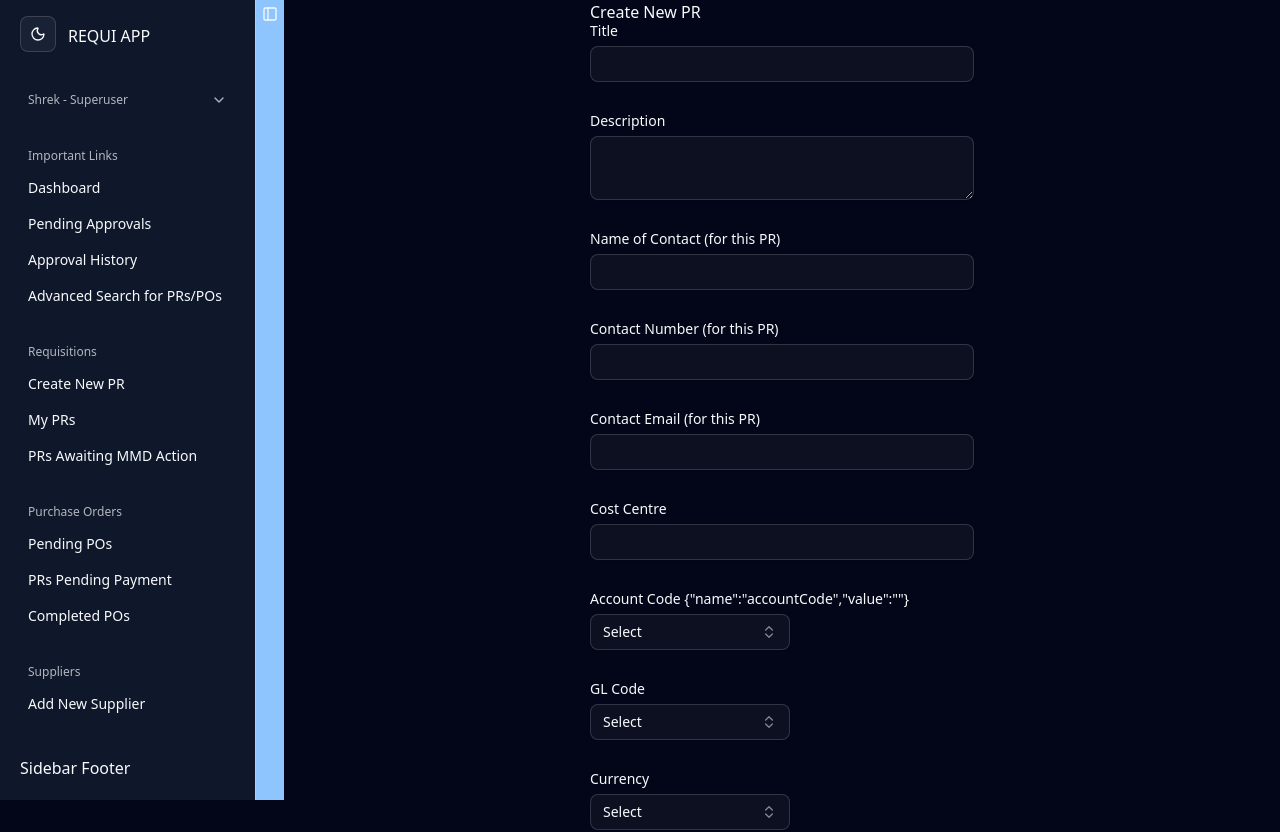
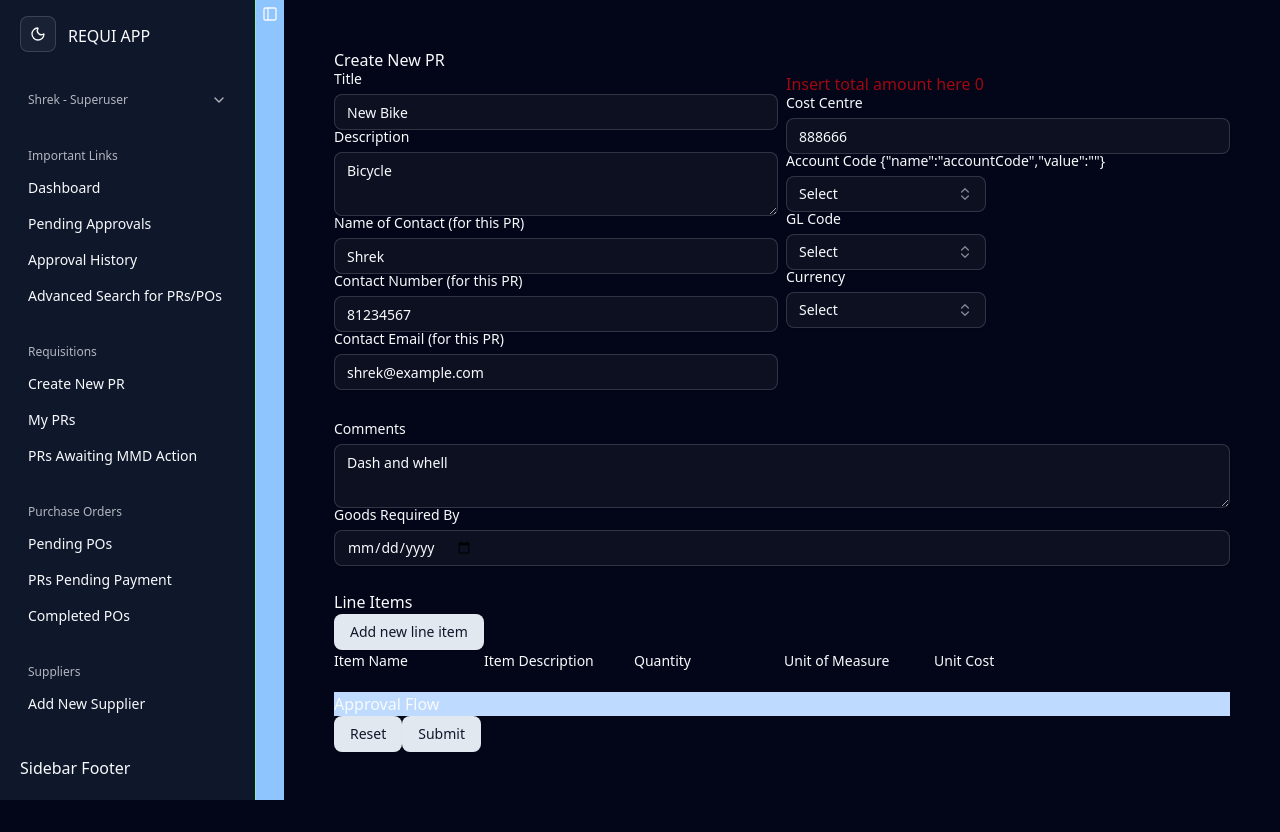
Before and after one commit to yl-ang-hub/project-requi, a React (Vite) app in the folder client/: page /pr/create in a window 1280 px wide. Shown: the top 832 px of the page. After the commit the page ends 800 px from the top, so only its background shows below. Built offline with nearby package versions, Linux system fonts and the light colour scheme.

Commit message:
Update create PR page with line items

```diff
--- a/client/src/pages/PRCreate.jsx
+++ b/client/src/pages/PRCreate.jsx
@@ -1,12 +1,11 @@
 // import PRContext from "@/components/context/prContext";
 import React, { use, useState } from "react";
 import { zodResolver } from "@hookform/resolvers/zod";
-import { useForm } from "react-hook-form";
+import { useFieldArray, useForm } from "react-hook-form";
 import { z } from "zod";
 import {
   Form,
   FormControl,
-  FormDescription,
   FormField,
   FormItem,
   FormLabel,
@@ -20,6 +19,7 @@ import FormComboBox from "@/components/FormComboBox";
 const PRCreate = () => {
   // const prCtx = use(PRContext);
   const [clearForm, setClearForm] = useState(false);
+  const [totalAmount, setTotalAmount] = useState(0);
 
   const comboxboxFields = [
     {
@@ -45,6 +45,13 @@ const PRCreate = () => {
   ];
 
   // Example
+  const itemSchema = z.object({
+    itemName: z.string(),
+    itemDescription: z.string(),
+    quantity: z.coerce.number(),
+    unitOfMeasure: z.string(),
+    unitCost: z.coerce.number(),
+  });
   const formSchema = z.object({
     title: z.string(),
     description: z.string(),
@@ -58,29 +65,53 @@ const PRCreate = () => {
     currency: z.string(), // consider to omit
     amountInSGD: z.coerce.number(), // consider to omit
     comments: z.string(),
-    goodsRequiredBy: z.date(),
+    goodsRequiredBy: z.coerce.date(),
+    items: z.array(itemSchema),
   });
+
+  // form is an object of all the form fields
   const form = useForm({
     resolver: zodResolver(formSchema),
     defaultValues: {
-      title: "",
-      description: "",
-      prContactName: "", // default to requester
-      prContactNumber: "", // default to requester
-      prContactEmail: "", // default to requester
-      costCentre: "", // default to requester cost centre
+      title: "New Bike",
+      description: "Bicycle",
+      prContactName: "Shrek", // default to requester
+      prContactNumber: "81234567", // default to requester
+      prContactEmail: "shrek@example.com", // default to requester
+      costCentre: "888666", // default to requester cost centre
       accountCode: "",
       glCode: "",
-      totalAmount: 0,
-      currency: "SGD", // consider to omit
-      amountInSGD: 0, // consider to omit
-      comments: "",
+      totalAmount: 1203,
+      currency: "", // consider to omit
+      amountInSGD: 1203, // consider to omit
+      comments: "Dash and whell",
       goodsRequiredBy: new Date(
         new Date().getTime() + 30 * 1000 * 60 * 60 * 24
       ),
+      items: [],
     },
   });
+
+  // itemsFormArray is an object of the field arrays
+  const itemsFormArray = useFieldArray({
+    name: "items",
+    control: form.control,
+  });
+
+  const handleAddLineItems = () => {
+    itemsFormArray.append({
+      itemName: "",
+      itemDescription: "",
+      quantity: 0,
+      unitOfMeasure: "pcs",
+      unitCost: 0,
+    });
+    const allFields = form.getValues("root");
+    console.log(allFields);
+  };
+
   const onSubmit = (data) => {
+    console.log("running onSubmit");
     console.log(data);
   };
 
@@ -93,10 +124,12 @@ const PRCreate = () => {
   };
 
   return (
-    <div className="w-full max-w-sm m-auto">
+    <div className="w-full max-w-4xl m-auto">
       <div>Create New PR</div>
       <Form {...form}>
         <form onSubmit={form.handleSubmit(onSubmit)} className="space-y-8">
+          <div className="grid grid-cols-2 gap-2">
+            <div>
               <FormField
                 control={form.control}
                 name="title"
@@ -166,6 +199,12 @@ const PRCreate = () => {
                   </FormItem>
                 )}
               />
+            </div>
+
+            <div>
+              <span className="text-red-800">
+                Insert total amount here {totalAmount}
+              </span>
 
               <FormField
                 control={form.control}
@@ -180,7 +219,6 @@ const PRCreate = () => {
                   </FormItem>
                 )}
               />
-
               <FormField
                 control={form.control}
                 name="accountCode"
@@ -199,7 +237,6 @@ const PRCreate = () => {
                   </FormItem>
                 )}
               />
-
               <FormField
                 control={form.control}
                 name="glCode"
@@ -218,7 +255,6 @@ const PRCreate = () => {
                   </FormItem>
                 )}
               />
-
               <FormField
                 control={form.control}
                 name="currency"
@@ -237,7 +273,10 @@ const PRCreate = () => {
                   </FormItem>
                 )}
               />
+            </div>
+          </div>
 
+          <div>
             <FormField
               control={form.control}
               name="comments"
@@ -266,12 +305,113 @@ const PRCreate = () => {
               )}
             />
 
-          <div className="bg-blue-200">Line Items</div>
+            <div className="my-6">
+              Line Items <br />
+              <Button type="button" onClick={handleAddLineItems}>
+                Add new line item
+              </Button>
+              {/* Column headers for line items */}
+              <div className="my-1 grid grid-cols-6 gap-1">
+                <FormLabel>Item Name</FormLabel>
+                <FormLabel>Item Description</FormLabel>
+                <FormLabel>Quantity</FormLabel>
+                <FormLabel>Unit of Measure</FormLabel>
+                <FormLabel>Unit Cost</FormLabel>
+              </div>
+              {/* Fields for each line item */}
+              {itemsFormArray.fields.map((item, idx) => {
+                return (
+                  <div className="my-1 grid grid-cols-6 gap-1" key={item.id}>
+                    <FormField
+                      control={form.control}
+                      name={`items.${idx}.itemName`}
+                      render={({ field }) => (
+                        <FormItem>
+                          <FormControl>
+                            <Input placeholder="item name" {...field} />
+                          </FormControl>
+                          <FormMessage />
+                        </FormItem>
+                      )}
+                    />
+
+                    <FormField
+                      control={form.control}
+                      name={`items.${idx}.itemDescription`}
+                      render={({ field }) => (
+                        <FormItem>
+                          <FormControl>
+                            <Input placeholder="description" {...field} />
+                          </FormControl>
+                          <FormMessage />
+                        </FormItem>
+                      )}
+                    />
+
+                    <FormField
+                      control={form.control}
+                      name={`items.${idx}.quantity`}
+                      render={({ field }) => (
+                        <FormItem>
+                          <FormControl>
+                            <Input {...field} />
+                          </FormControl>
+                          <FormMessage />
+                        </FormItem>
+                      )}
+                    />
+
+                    <FormField
+                      control={form.control}
+                      name={`items.${idx}.unitOfMeasure`}
+                      render={({ field }) => (
+                        <FormItem>
+                          <FormControl>
+                            <Input {...field} />
+                          </FormControl>
+                          <FormMessage />
+                        </FormItem>
+                      )}
+                    />
+
+                    <FormField
+                      control={form.control}
+                      name={`items.${idx}.unitCost`}
+                      render={({ field }) => (
+                        <FormItem>
+                          <FormControl>
+                            <Input
+                              {...field}
+                              // TODO: Display total amount for PR
+                              // onChange={(event) => {
+                              //   field.value = event.target.value;
+                              //   totalAmount = parseFloat(event.target.value);
+                              // }}
+                            />
+                          </FormControl>
+                          <FormMessage />
+                        </FormItem>
+                      )}
+                    />
+
+                    <Button
+                      type="button"
+                      onClick={() => itemsFormArray.remove(idx)}>
+                      Delete
+                    </Button>
+                  </div>
+                );
+              })}
+            </div>
+
             <div className="bg-blue-200">Approval Flow</div>
 
-          <Button onClick={() => onReset()}>Reset</Button>
+            <Button type="reset" onClick={() => onReset()}>
+              Reset
+            </Button>
 
             <Button type="submit">Submit</Button>
+          </div>
         </form>
       </Form>
     </div>
```
Lines whose indentation alone changed are shown as unchanged.
